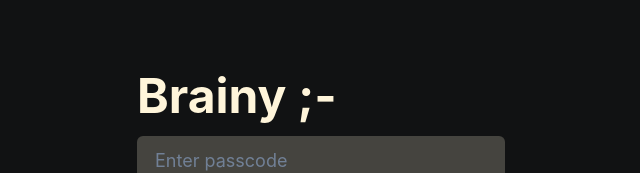
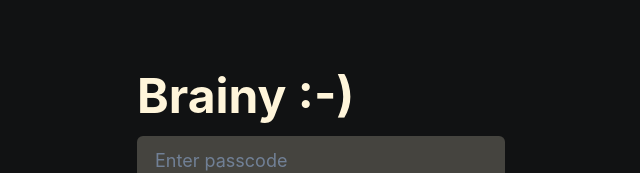
Before and after one commit to Luenelab/brainy, a React (Create React App) app: page / in a window 1280 px wide. Shown: the top 173 px of the page, without its empty margins (319-959 px from the left). Built offline with nearby package versions, Linux system fonts and the light colour scheme.

Commit message:
changed heading to 'Brainy :-)'

```diff
--- a/src/App.js
+++ b/src/App.js
@@ -199,7 +199,7 @@ function App() {
     <ChakraProvider theme={theme}>
       <Box p={10} maxW="md" mx="auto" mt={8} color="brand.50">
         <Heading mb={4} as="h1" size="2xl" textAlign="left">
-          Brainy ;-
+          Brainy :-)
         </Heading>
         {syncMessage && <Text mt={2} color="gray.400" fontSize="sm">{syncMessage}</Text>}
         {!authenticated && (
```
